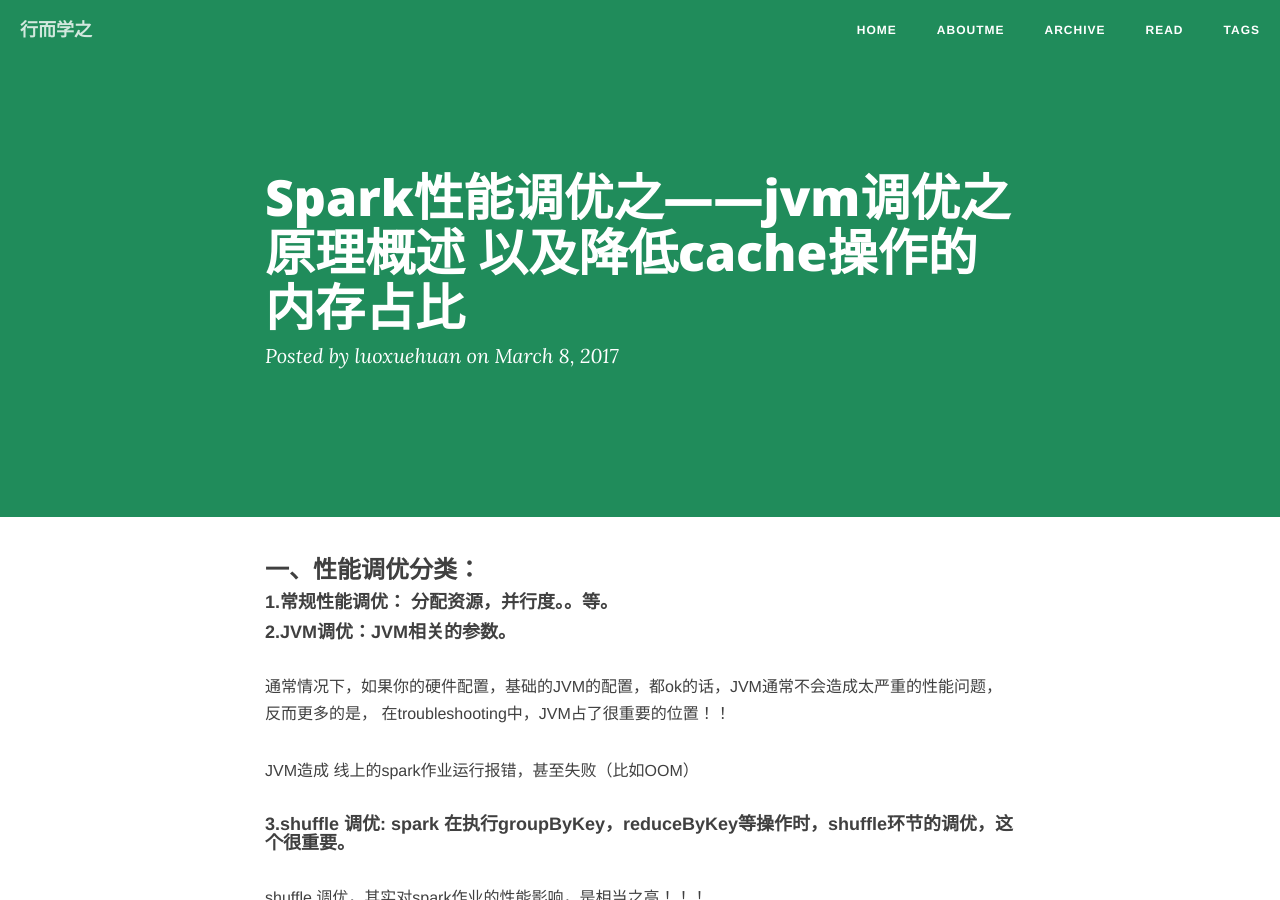
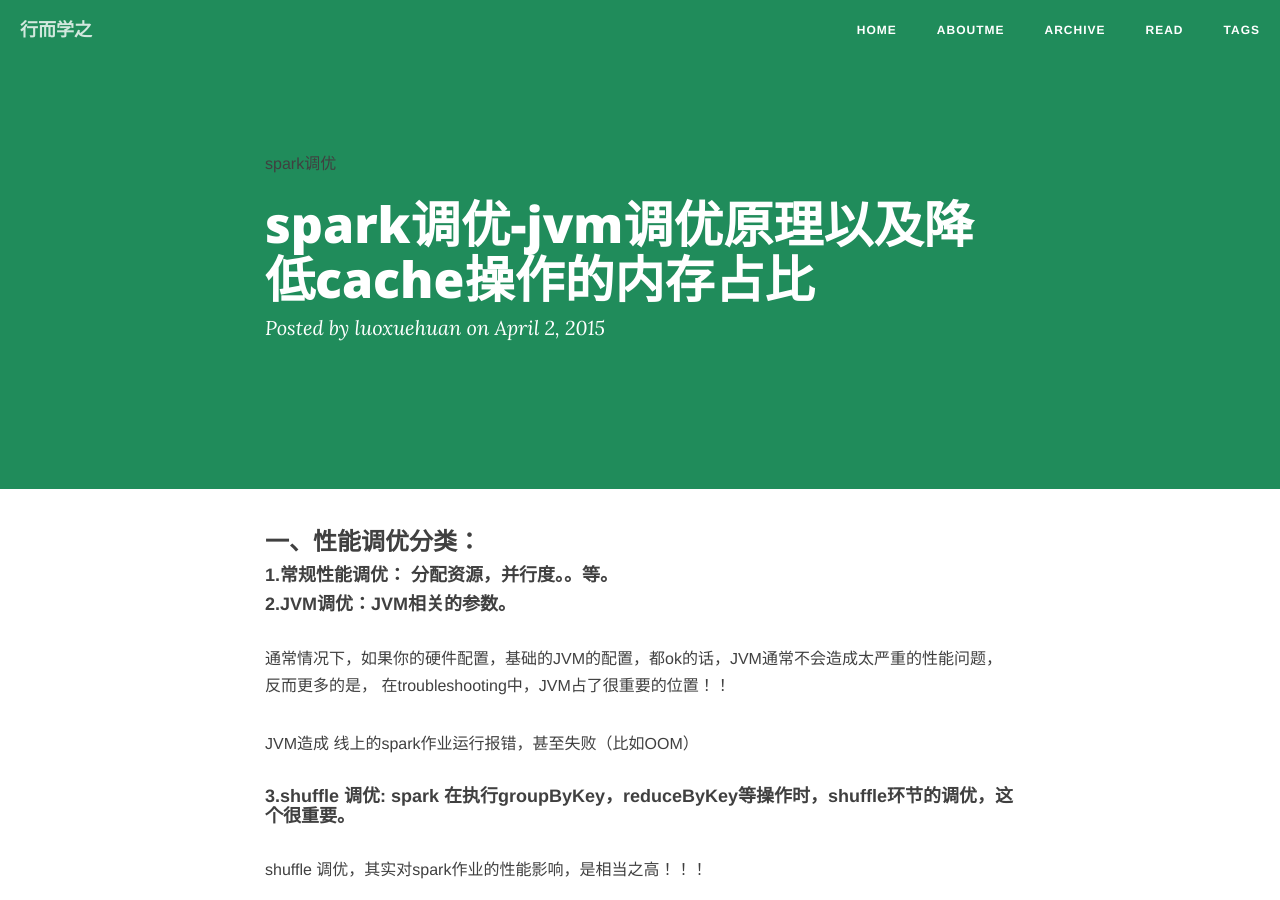
Before and after one commit to luoxuehuan/myblog, a Jekyll site: the page built from _posts/2017-03-08-Spark性能调优之——JVM调优之原理概述 以及降低cache操作的内存占比.md, in a window 1280 px wide and 900 px high. Built offline with Jekyll 4.4.1, drawn with Linux system fonts in a browser that asks for light colours; nearby versions of some CDN libraries; Markdown is read by kramdown in place of the engine named in the settings; comment, search, counter and statistics services are not loaded; some of the changed lines change nothing that is shown.

Commit message:
update index

```diff
--- a/_posts/2017-03-08-Spark性能调优之——JVM调优之原理概述 以及降低cache操作的内存占比.md
+++ b/_posts/2017-03-08-Spark性能调优之——JVM调优之原理概述 以及降低cache操作的内存占比.md
@@ -1,4 +1,11 @@
-
+---
+layout: post
+title: spark调优-jvm调优原理以及降低cache操作的内存占比
+date: 2015-04-02
+categories: blog
+tags: [spark调优]
+description: spark调优
+---
 
 ###  一、性能调优分类：
 
```
